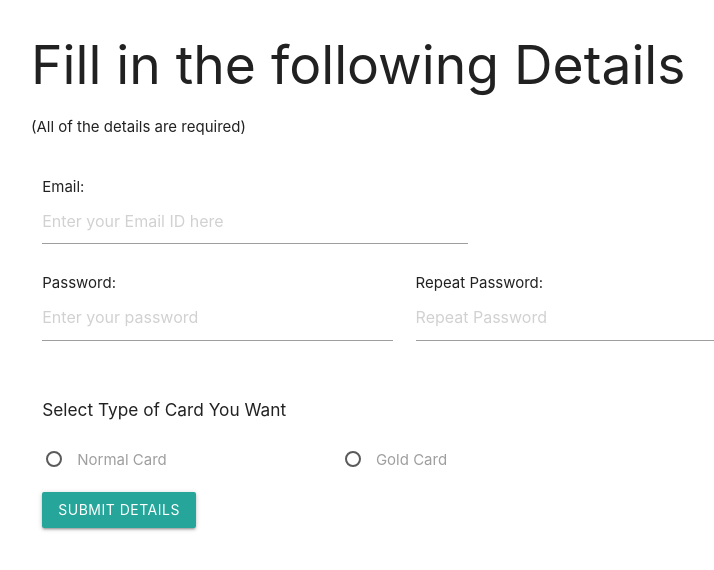
After one commit to KushRohra/car_parking_RFID, a Flask app: page /user_register in a window 1280 px wide. The commit adds this page. Shown: the top 570 px of the page, without its empty margins (161-875 px from the left). Run offline with Flask 2, Linux system fonts and the light colour scheme.

Commit message:
User Registeration Details Setup

```diff
--- a/app.py
+++ b/app.py
@@ -338,6 +338,11 @@ def changeDiscount():
 
 
 # User Routes
+@app.route('/user_register', methods=["GET", "POST"])
+def user_register():
+    return render_template("./user/user_register.html")
+
+
 @app.route('/user_login', methods=["GET", "POST"])
 def user_login():
     return render_template('./user/user_login.html')
--- /dev/null
+++ b/static/js/user/user_register.js
@@ -0,0 +1,20 @@
+var errorArea = document.getElementById('formValidator');
+var submitBtn = document.getElementById('submitBtn');
+
+document.getElementById("password").addEventListener("keyup", checkPassword);
+document.getElementById("repeat_password").addEventListener("keyup", checkPassword);
+
+function checkPassword() {
+    var repeat_password = document.getElementById("repeat_password").value;
+    var password = document.getElementById('password').value;
+    if(password!=repeat_password) {
+        errorArea.innerHTML = 'Passwords do not match';
+        errorArea.style.color = 'red';
+        submitBtn.disabled = true;
+    }
+    else {
+        errorArea.innerHTML = 'Both passwords match';
+        errorArea.style.color = 'green';
+        submitBtn.disabled = false;
+    }
+}
--- a/templates/admin/admin_register.html
+++ b/templates/admin/admin_register.html
@@ -87,7 +87,7 @@
 				</div>
 			</div>
 			<div class="row">
-				<button id="submitBtn" type="submit" class="btn">Submit</button>
+				<button id="submitBtn" type="submit" class="btn">Submit Details</button>
 			</div>
 		</form>
 	</div>
--- /dev/null
+++ b/templates/user/user_register.html
@@ -0,0 +1,59 @@
+<!DOCTYPE html>
+<html>
+<head>
+	<title>User Register Page</title>
+	<link rel="stylesheet" href="https://cdnjs.cloudflare.com/ajax/libs/materialize/1.0.0/css/materialize.min.css">
+	<style type="text/css">
+		#formValidator {
+			font-size: 1.2rem;
+		}
+	</style>
+</head>
+<body>
+	<div class="container">
+		<h2 class="display-2">Fill in the following Details</h2>
+		<p>(All of the details are required)</p>
+		<br>
+		<div class="row">
+			<form method="POST" class="col s12">
+				<div class="row">
+					<div class="col s6">
+						Email: <input type="email" class="validate" name="user_email" placeholder="Enter your Email ID here" required />
+					</div>
+				</div>
+				<div class="row">
+					<div class="col s5">
+						Password: <input type="password" id="password" name="password" class="validator" placeholder="Enter your password" required>
+					</div>
+					<div class="col s5">
+						Repeat Password: <input type="password" id="repeat_password" class="validate" name="repeat_password" placeholder="Repeat Password" required>
+					</div>
+				</div>
+				<div class="row"><div class="col s6"><span id="formValidator"></span></div></div>
+				<div class="row"><div class="col s12"><h6>Select Type of Card You Want</h6></div></div>
+				<div class="row">
+					<div class="col s4">
+						<label>
+							<input name="customerType" type="radio" value="0" required />
+							<span>Normal Card</span>
+						</label>
+					</div>
+					<div class="col s4">
+						<label>
+							<input name="customerType" type="radio" value="1" required />
+							<span>Gold Card</span>
+						</label>
+					</div>
+				</div>
+				<div class="row">
+					<div class="col s5">
+						<button type="submit" class="btn" id="submitBtn">Submit Details</button>
+					</div>
+				</div>
+			</form>
+		</div>
+	</div>
+
+	<script type=text/javascript src="{{url_for('static', filename='js/user/user_register.js') }}"></script>
+</body>
+</html>
```
